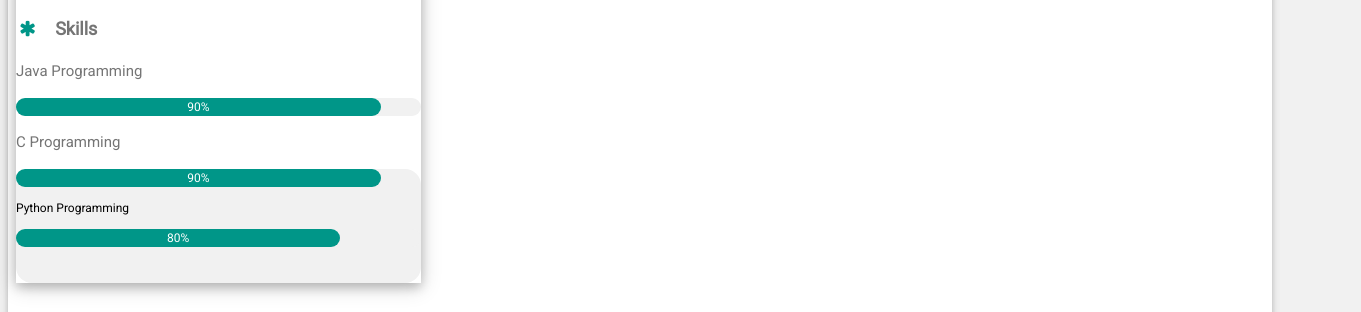
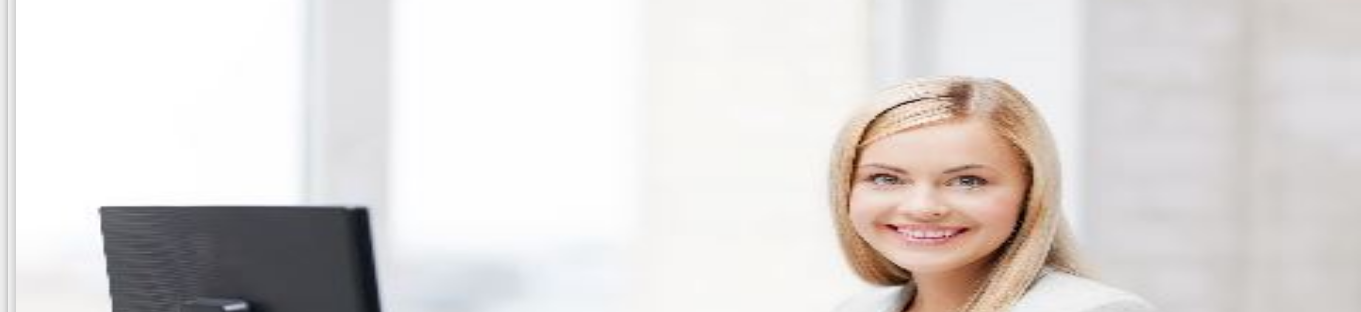
Before and after one commit to deivachinnaiyan/deivachinnaiyan.github.io, a plain HTML site: page index.html in a window 1280 px wide. Shown: the part 42-354 px from the top of the page, 1361 px wide, since content can reach past the window. Drawn offline with nearby package versions, Linux system fonts and the light colour scheme.

Commit message:
Update index.html

```diff
--- a/index.html
+++ b/index.html
@@ -22,7 +22,7 @@ html,body,h1,h2,h3,h4,h5,h6 {font-family: "Roboto", sans-serif}
 
       <div class="w3-white w3-text-grey w3-card-4">
         <div class="w3-display-container">
-          <img src="picture.jpg" alt="Trulli" width="1345" height="635">
+          <img src="IMAGES\Capture.jpg" alt="Trulli" width="1345" height="635">
           <div class="w3-display-bottomleft w3-container w3-text-black">
             <h2>Name   : Deivanai C</h2>
             <h2>D.O.B  : 15/06/1998</h2>
```
